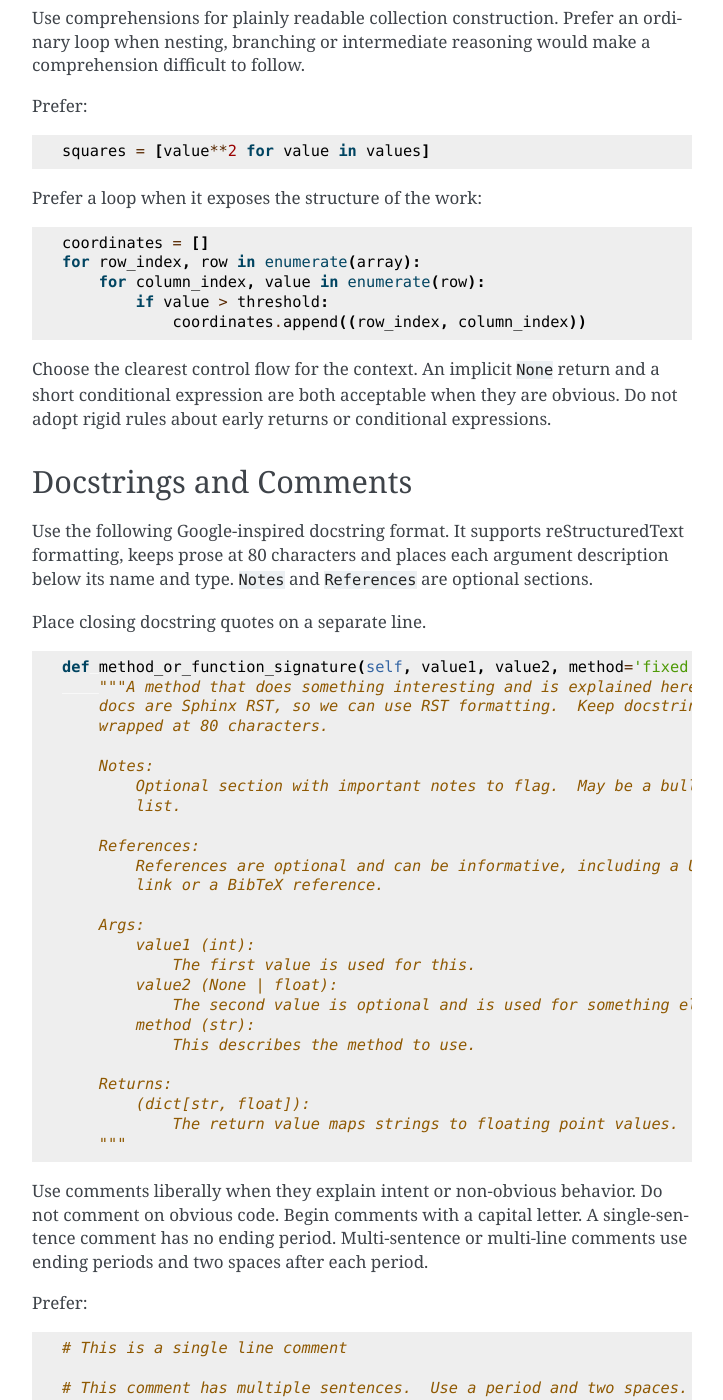
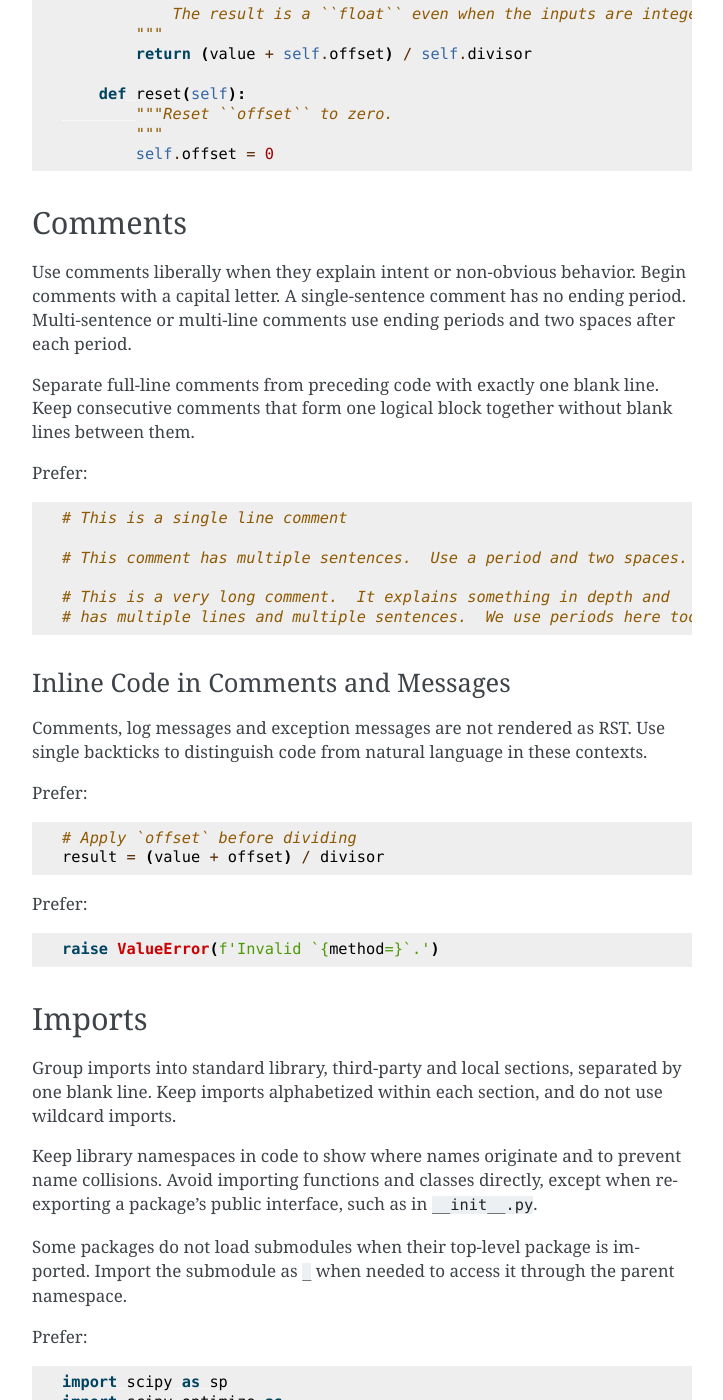
Before and after one commit to idfah/agents, a Sphinx documentation site: the page built from skills/new-python-repo/assets/docs/style.rst, in a window 1280 px wide and 1400 px high, scrolled down 2258 px. Shown: the whole window, without its empty margins (388-1111 px from the left). Built offline with Sphinx 7.4.7, drawn with Linux system fonts in a browser that asks for light colours; some of the changed text lies outside the part shown.

Commit message:
Improve style guidelines for new python repos.

```diff
--- a/skills/new-python-repo/assets/docs/style.rst
+++ b/skills/new-python-repo/assets/docs/style.rst
@@ -1,60 +1,12 @@
 Coding Style Conventions
 ========================
 
-This guide supplements `PEP 8 <https://peps.python.org/pep-0008/>`_.  Follow
-PEP 8 and established Python practice for conventions not addressed here.
-This guide is the source of truth for style and coding conventions in this
-repository.  The ``.pylintrc`` file enforces the subset that Pylint can check.
+This guide defines the Python coding conventions used throughout the project.
+Follow `PEP 8 <https://peps.python.org/pep-0008/>`_ where this guide does not
+specify otherwise.
 
-Line Length and Whitespace
---------------------------
-
-Soft-wrap Python code near 90 characters where there is a natural breakpoint.
-Do not exceed 100 characters unless a URL or another unbreakable string makes
-that necessary.  Pylint permits 101 characters to allow this judgment.
-Docstrings and documentation prose wrap at 80 characters.
-
-Do not use double blank lines in Python.  Use single-quoted strings.
-
-Calls and Signatures
---------------------
-
-Keep short calls on one line.  For calls with several arguments, prefer
-keywords when they clarify the argument's meaning or avoid reliance on order.
-Short, obvious positional arguments remain appropriate.
-
-Prefer::
-
-    function(x, y, min_value=0., max_value=10.)
-
-Acceptable::
-
-    long_function_name(
-        x, y, min_value=0., max_value=10.)
-
-    function(
-        x, y,
-        min_value=0.,
-        max_value=10.,
-    )
-
-Avoid::
-
-    long_function_name(
-        x, y, min_value=0., max_value=10.,
-    )
-
-Use trailing commas when the closing parenthesis is on its own line.  A long
-function or method signature wraps horizontally rather than placing one
-argument on every line.
-
-Prefer::
-
-    def function_signature(arg1, arg2, min_value=0., max_value=10.,
-                           tolerance=32., method='iterative'):
-
-Names, Imports and Encapsulation
---------------------------------
+Readability, Names and Encapsulation
+------------------------------------
 
 Use ``snake_case`` for variables at every scope, including module globals and
 constants.  Use ``CamelCase`` for classes and enums.  This deliberately differs
@@ -65,37 +17,13 @@ meaning is clear in context.  Examples include mathematical symbols and
 indices, ``ex`` for exceptions, ``fh`` or ``fp`` for file handles, ``ax`` or
 ``fig`` for plotting objects and ``src`` or ``dst`` for source and destination.
 
+Mathematical variable names are appropriate when their meaning is clear from
+the surrounding context, such as ``y = z * x``.
+
 Use a leading underscore for module-private classes and for attributes whose
 names or behavior may change.  It is guidance to callers rather than strict
 information hiding.  Leave stable, useful names public when doing so does not
 needlessly constrain future implementation choices.
-
-Keep library namespaces in code to show where names originate and to prevent
-name collisions.
-
-Prefer::
-
-    import scipy as sp
-    import scipy.optimize as _
-
-Acceptable::
-
-    from scipy import optimize
-
-Avoid::
-
-    from scipy.optimize import LinearConstraint
-
-Bind an intentionally loaded submodule to ``_`` only when it must be available
-through its parent namespace, such as ``sp.optimize``.  It is not a general way
-to silence unused imports.
-
-Types and Readability
----------------------
-
-Do not add type hints by default.  Use them when they provide a concrete
-benefit, such as defining a framework-facing tool interface.  Otherwise,
-document useful type information in a docstring.
 
 Use comprehensions for plainly readable collection construction.  Prefer an
 ordinary loop when nesting, branching or intermediate reasoning would make a
@@ -117,48 +45,84 @@ Choose the clearest control flow for the context.  An implicit ``None`` return
 and a short conditional expression are both acceptable when they are obvious.
 Do not adopt rigid rules about early returns or conditional expressions.
 
-Docstrings and Comments
------------------------
+Type Annotations
+----------------
+
+Do not add type annotations unless they support an actual integration or
+workflow.  Otherwise, document useful type information in docstrings.
+
+Docstrings
+----------
+
+Public and private modules, classes, functions and methods must have
+docstrings.  A concise docstring is sufficient for a simple private helper.
+An overriding method may inherit its documentation when the inherited
+docstring remains accurate.
 
 Use the following Google-inspired docstring format.  It supports
 reStructuredText formatting, keeps prose at 80 characters and places each
-argument description below its name and type.  ``Notes`` and ``References``
-are optional sections.
+argument description below its name and type.  Order sections as ``Args``,
+``Returns`` or ``Yields``, ``Raises``, ``Notes`` and ``References``, omitting
+sections that do not apply.  References may use a name and link or BibTeX.
 
-Place closing docstring quotes on a separate line.
+Use double quotes, begin the text immediately after the opening quotes and
+place closing docstring quotes on a separate line.  Use reStructuredText
+markup where it improves clarity.
 
 .. code-block:: python
 
-    def method_or_function_signature(self, value1, value2, method='fixed'):
-        """A method that does something interesting and is explained here.  Our
-        docs are Sphinx RST, so we can use RST formatting.  Keep docstrings
-        wrapped at 80 characters.
-
-        Notes:
-            Optional section with important notes to flag.  May be a bulleted
-            list.
-
-        References:
-            References are optional and can be informative, including a URL
-            link or a BibTeX reference.
-
-        Args:
-            value1 (int):
-                The first value is used for this.
-            value2 (None | float):
-                The second value is optional and is used for something else.
-            method (str):
-                This describes the method to use.
-
-        Returns:
-            (dict[str, float]):
-                The return value maps strings to floating point values.
+    class ValueCalculator:
+        """Calculate values using a fixed offset and divisor.
         """
 
-Use comments liberally when they explain intent or non-obvious behavior.  Do
-not comment on obvious code.  Begin comments with a capital letter.  A
-single-sentence comment has no ending period.  Multi-sentence or multi-line
-comments use ending periods and two spaces after each period.
+        def __init__(self, offset, divisor=42):
+            """Initialize the calculator.
+
+            Args:
+                offset (int | float):
+                    The offset added to each input value.
+                divisor (int | float):
+                    The nonzero divisor applied after adding ``offset``.
+            """
+            self.offset = offset
+            self.divisor = divisor
+
+        def calculate(self, value):
+            """Compute ``(value + offset) / divisor``.
+
+            Args:
+                value (int | float):
+                    The input value.
+
+            Returns:
+                (float):
+                    The result of the calculation.
+
+            Raises:
+                ZeroDivisionError:
+                    If ``divisor`` is zero.
+
+            Notes:
+                The result is a ``float`` even when the inputs are integers.
+            """
+            return (value + self.offset) / self.divisor
+
+        def reset(self):
+            """Reset ``offset`` to zero.
+            """
+            self.offset = 0
+
+Comments
+--------
+
+Use comments liberally when they explain intent or non-obvious behavior.  Begin
+comments with a capital letter.  A single-sentence comment has no ending period.
+Multi-sentence or multi-line comments use ending periods and two spaces after
+each period.
+
+Separate full-line comments from preceding code with exactly one blank line.
+Keep consecutive comments that form one logical block together without blank
+lines between them.
 
 Prefer::
 
@@ -169,12 +133,175 @@ Prefer::
     # This is a very long comment.  It explains something in depth and
     # has multiple lines and multiple sentences.  We use periods here too.
 
+Inline Code in Comments and Messages
+~~~~~~~~~~~~~~~~~~~~~~~~~~~~~~~~~~~~
+
+Comments, log messages and exception messages are not rendered as RST.  Use
+single backticks to distinguish code from natural language in these contexts.
+
+Prefer::
+
+    # Apply `offset` before dividing
+    result = (value + offset) / divisor
+
+Prefer::
+
+    raise ValueError(f'Invalid `{method=}`.')
+
+Imports
+-------
+
+Group imports into standard library, third-party and local sections, separated
+by one blank line.  Keep imports alphabetized within each section, and do not
+use wildcard imports.
+
+Keep library namespaces in code to show where names originate and to prevent
+name collisions.  Avoid importing functions and classes directly, except when
+re-exporting a package's public interface, such as in ``__init__.py``.
+
+Some packages do not load submodules when their top-level package is imported.
+Import the submodule as ``_`` when needed to access it through the parent
+namespace.
+
+Prefer::
+
+    import scipy as sp
+    import scipy.optimize as _
+
+    result = sp.optimize.minimize(objective, initial_guess)
+
+Acceptable::
+
+    from scipy import optimize
+
+Avoid::
+
+    from scipy.optimize import LinearConstraint
+
+Use this pattern only to load a submodule for access through its parent
+namespace, rather than merely to silence an unused-import warning.
+
+Use these aliases consistently::
+
+    import numpy as np
+    import torch as th
+
+Prefer ``pathlib`` for local filesystem paths.
+
+Formatting
+----------
+
+Line Length and Whitespace
+~~~~~~~~~~~~~~~~~~~~~~~~~~
+
+Soft-wrap Python code near 90 characters where there is a natural breakpoint.
+Do not exceed 100 characters unless a URL or another unbreakable string makes
+that necessary.  Pylint permits 101 characters to allow this judgment.
+Docstrings and documentation prose wrap at 80 characters.  Code examples in
+documentation follow the Python code limits.
+
+Use one blank line between top-level definitions, methods and logical
+sections of code.  Do not use double blank lines in Python.
+
+Strings
+~~~~~~~
+
+Prefer single-quoted strings, except in docstrings.  Double quotes are
+appropriate when they improve readability, such as when a string contains
+an apostrophe.
+
+Prefer f-strings for interpolation::
+
+    message = f'Calculated {count} values.'
+
+Acceptable::
+
+    message = "The calculation isn't finished."
+
+Dictionaries and Lists
+~~~~~~~~~~~~~~~~~~~~~~
+
+Place closing brackets on their own line in long dictionaries and lists.
+Use trailing commas to make adding items easier.
+
+Prefer::
+
+    results = {
+        'mean': mean,
+        'variance': variance,
+    }
+
+    values = [
+        first_value,
+        second_value,
+    ]
+
+Function and Method Signatures
+~~~~~~~~~~~~~~~~~~~~~~~~~~~~~~
+
+A long function or method signature wraps horizontally rather than placing
+one argument on every line.
+
+Prefer::
+
+    def function_signature(arg1, arg2, min_value=0., max_value=10.,
+                           tolerance=32., method='iterative'):
+        """Demonstrate a compact function signature.
+        """
+
+Function Calls
+~~~~~~~~~~~~~~
+
+Keep short calls on one line.  For calls with several arguments, prefer
+keywords when they clarify the argument's meaning or avoid reliance on order.
+Short, obvious positional arguments remain appropriate.
+
+Prefer::
+
+    function(x, y, min_value=0., max_value=10.)
+
+Arguments may begin on the line after the opening parenthesis.  Place the
+closing parenthesis on its own line when that improves readability, and use
+a trailing comma when doing so.
+
+Acceptable::
+
+    long_function_name(
+        x, y, min_value=0., max_value=10.)
+
+    long_function_name(
+        x, y, min_value=0., max_value=10.,
+    )
+
+    function(
+        x, y,
+        min_value=0.,
+        max_value=10.,
+    )
+
+Keep nested calls readable by giving their closing parentheses separate lines
+when wrapping across multiple lines.
+
+Prefer::
+
+    process_images(
+        load_images(
+            image_dir, filenames, transform=transform,
+        ),
+    )
+
+Avoid::
+
+    process_images(
+        load_images(
+            image_dir, filenames,
+            transform=transform))
+
 Documentation Prose
 -------------------
 
 Write Sphinx documentation under ``docs/`` in reStructuredText.  Other
-repository documentation may use Markdown.  Wrap prose at 80 characters.
-Use title case for headings, two spaces after sentence-ending periods and
-no Oxford commas.
-Follow existing documentation patterns for Sphinx page structure and
+repository documentation may use Markdown.  Wrap prose at 80 characters.  Use
+title case for headings, two spaces after sentence-ending periods and no Oxford
+commas.  Follow existing documentation patterns for Sphinx page structure and
 cross-references.
```
Also changed, not shown: claude/CLAUDE.md (+11 -7 lines), codex/AGENTS.md (+11 -7 lines), copilot/copilot-instructions.md (+11 -7 lines).
